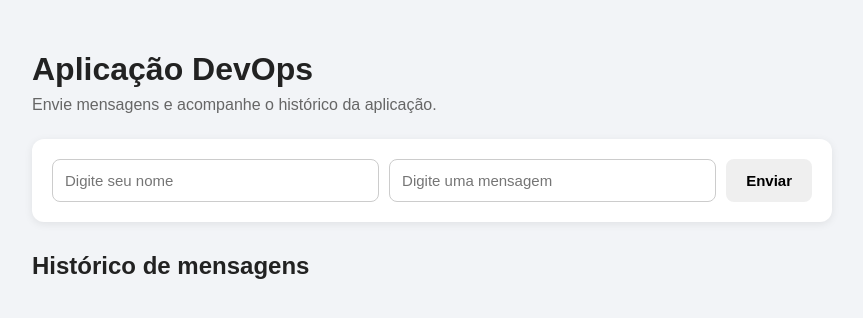
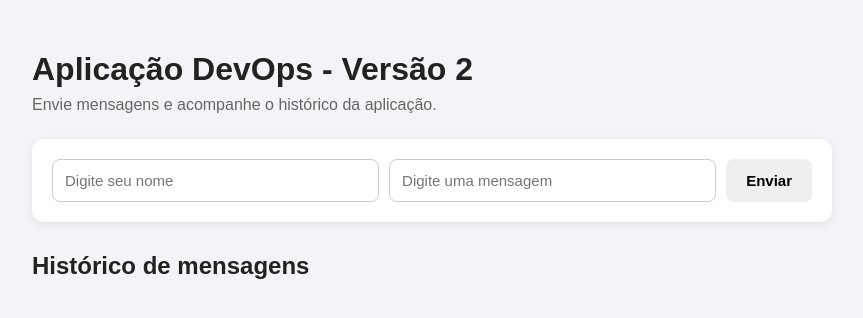
Before and after one commit to leklaine-ui/projeto_devops, a Flask app: page / in a window 1280 px wide. Shown: the top 318 px of the page, without its empty margins (208-1071 px from the left). Run offline with Flask 3, Linux system fonts and the light colour scheme; data that the repository does not hold is empty.

Commit message:
Atualiza titulo da aplicacao

```diff
--- a/templates/index.html
+++ b/templates/index.html
@@ -118,7 +118,7 @@
 
     <div class="container">
 
-        <h1>Aplicação DevOps</h1>
+        <h1>Aplicação DevOps - Versão 2</h1>
 
         <p class="subtitulo">Envie mensagens e acompanhe o histórico da aplicação.</p>
 
```
